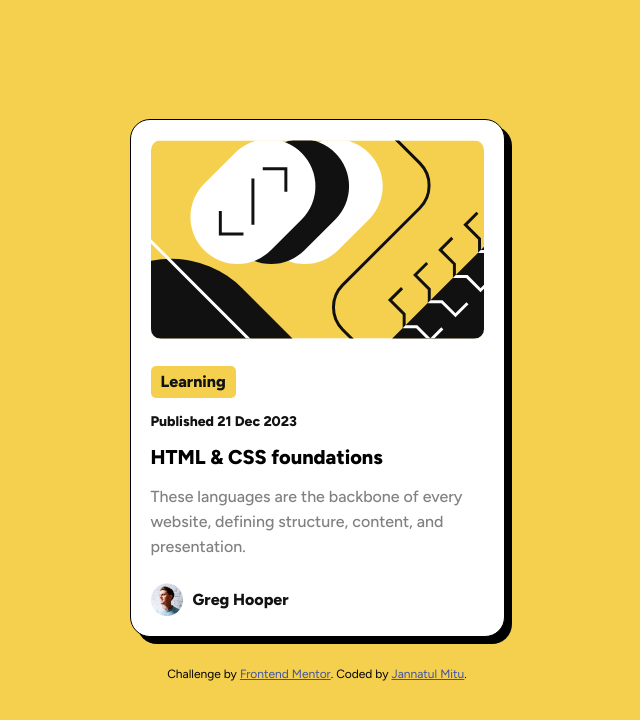
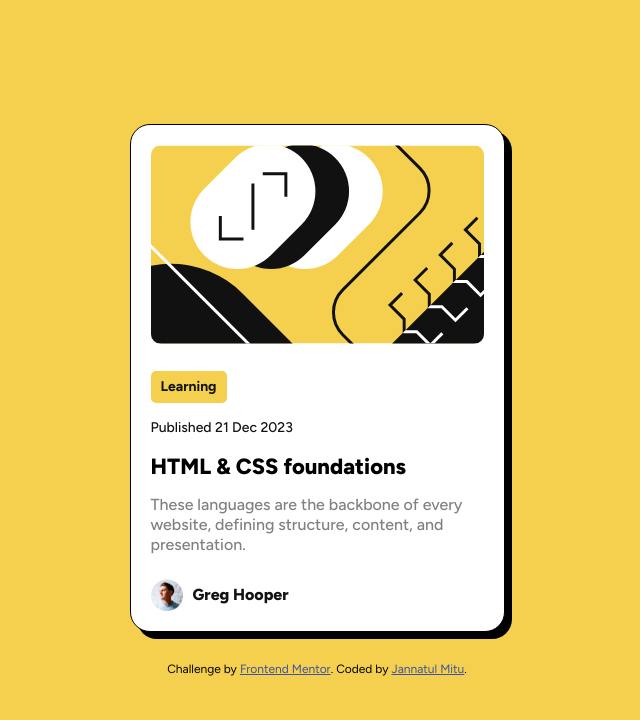
Before and after one commit to jannatulmitu03/blog-preview-card, a plain HTML site: page index.html in a window 1280 px wide. Shown: the whole page, without its empty margins (323-963 px from the left). Drawn offline with Linux system fonts and the light colour scheme.

Commit message:
updated project

```diff
--- a/index.html
+++ b/index.html
@@ -28,15 +28,15 @@
         </div>
 
         <div class="card-content">
-          <h5>Learning</h5>
-         <h5> Published 21 Dec 2023</h5>
-          <h2>HTML & CSS foundations</h2>
+          <p>Learning</p>
+         <p> Published 21 Dec 2023</p>
+          <h1>HTML & CSS foundations</h1>
           <p>These languages are the backbone of every website, defining structure, content, and presentation.</p>
         </div>
 
         <div class="card-author">
           <img src="./assets/images/image-avatar.webp" alt="">
-          <h5>Greg Hooper</h5>
+          <p>Greg Hooper</p>
         </div>
     </section>
     <footer>
--- a/style.css
+++ b/style.css
@@ -13,12 +13,12 @@ html{
 font-size: 0.625rem;
 }
 
-h2{
-    font-size: 2rem;
+h1{
+    font-size: 2.2rem;
     font-weight: 800;
 }
 
-h2:hover{
+h1:hover{
     cursor: pointer;
     color: var(--bg-color);
     transition: all .3s ease;
@@ -57,24 +57,24 @@ body{
     transition: all .3s ease;
 }
 
-.card-content h5:nth-child(1){
-    font-size: 1.6rem;
+.card-content p:nth-child(1){
+    font-size: 1.4rem;
     line-height: 2.4rem;
-    font-weight: 800;
+    font-weight: 700;
     color: var(--Black);
     padding: .4rem 1rem;
     background-color: var(--bg-color);
     border-radius: 5px;
 }
 
-.card-content h5:nth-child(2){
+.card-content p:nth-child(2){
     font-size: 1.4rem;
-    font-weight: 800;
+    font-weight: 500;
     color: var(--Black);
 }
  p{
     font-size: 1.6rem;
-    line-height: 2.5rem;
+    line-height: 2rem;
     font-weight: 500;
     color: var(--grey);
 }
@@ -98,7 +98,7 @@ body{
     gap: 1rem;
 }
 
-.card-author h5{
+.card-author p{
     font-size: 1.6rem;
     font-weight: 800;
     color: var(--Black);
```
